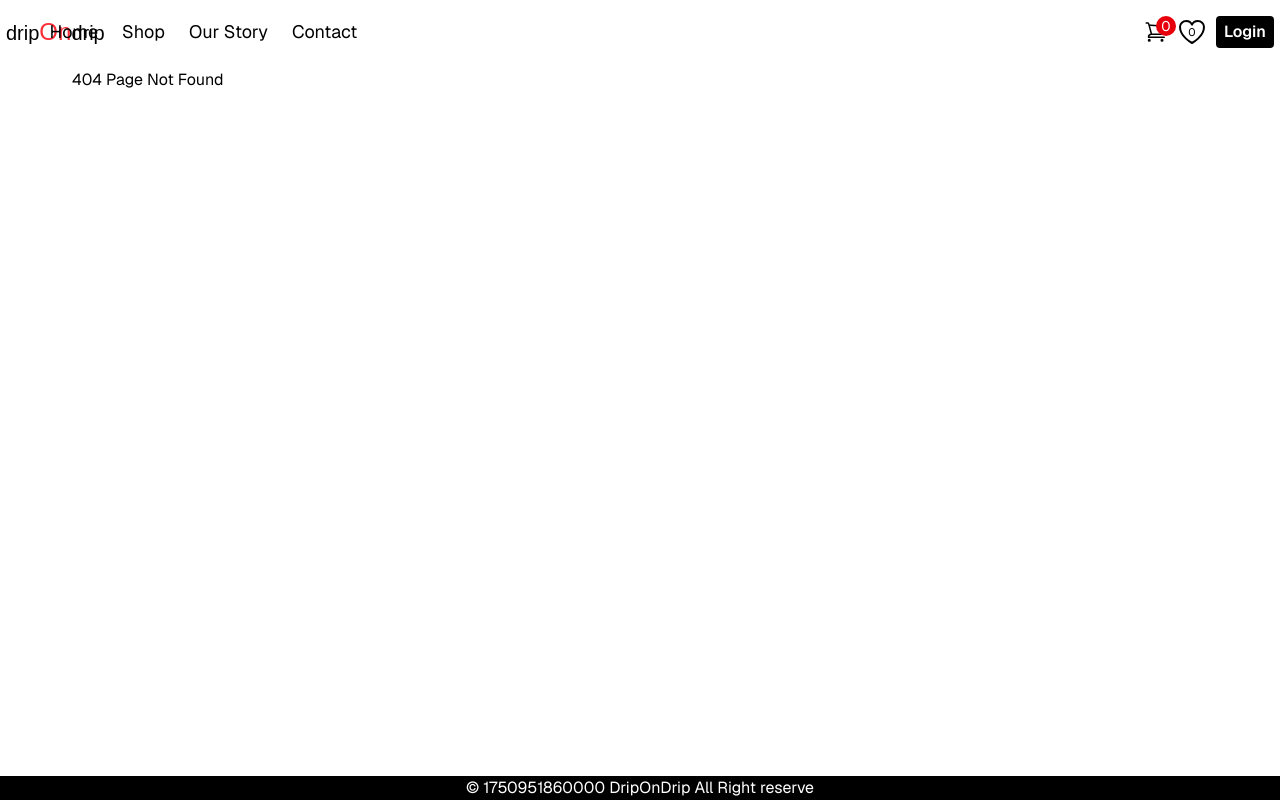
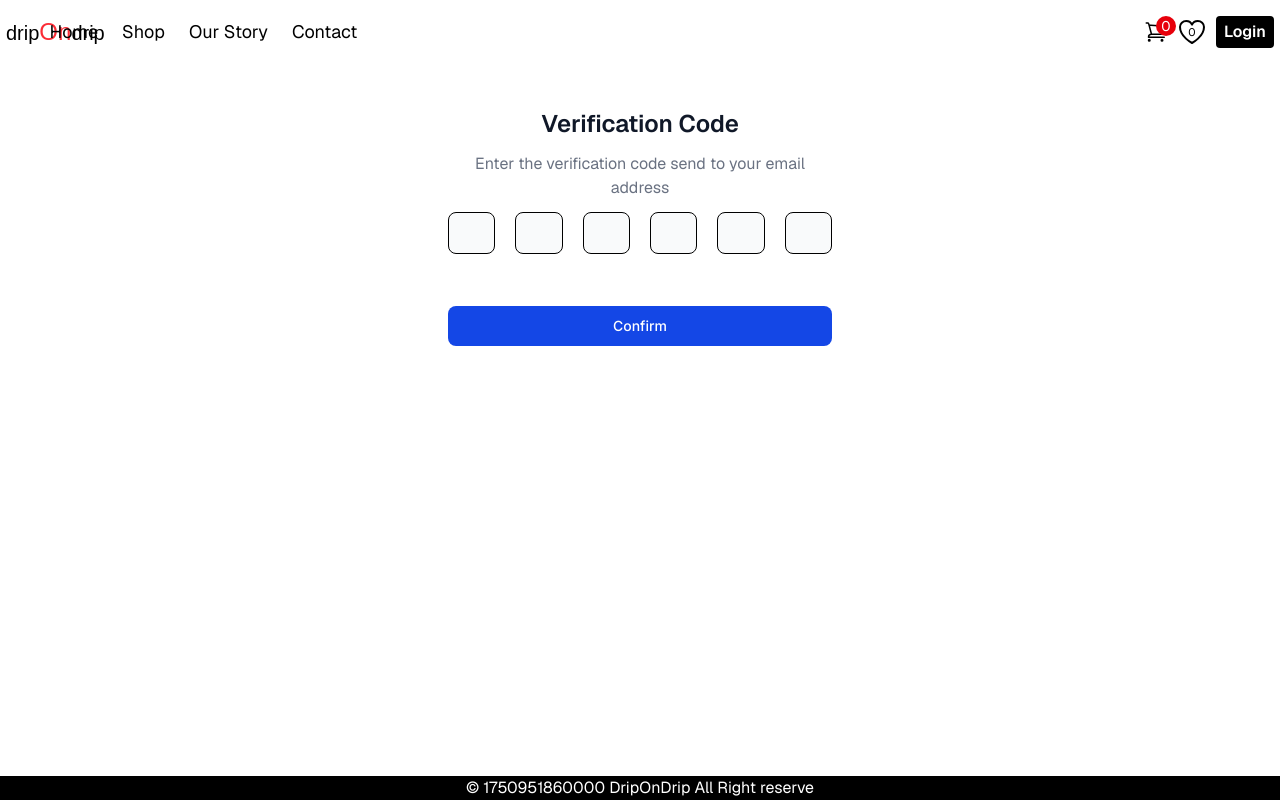
Before and after one commit to Lil-Code30/drip-on-drip_e-com, a React (Vite) app: page /verify-email in a window 1280 px wide. Before the commit this address had no page. Built offline with nearby package versions, Linux system fonts and the light colour scheme; a web font is replaced by a local one.

Commit message:
created the verification code - page

```diff
--- /dev/null
+++ b/src/pages/forms/ConfirmEmail.jsx
@@ -0,0 +1,71 @@
+const ConfirmEmail = () => {
+  return (
+    <form
+      class="max-w-sm mx-auto font-inter  mt-10  flex flex-col gap-y-3"
+      action="#"
+    >
+      <h5 class="text-2xl  text-center font-geist font-semibold text-gray-900">
+        Verification Code
+      </h5>
+      <p className="text-center text-gray-500">
+        Enter the verification code send to your email address
+        <br />
+      </p>
+      <div class="mb-5">
+        <div class="flex gap-x-5">
+          <input
+            type="text"
+            id="verification-code"
+            name="verification-code1"
+            class="bg-gray-50 border border-black text-black text-sm rounded-lg focus:ring-blue-500 focus:border-blue-500 block w-full p-2.5 "
+            required
+          />
+          <input
+            type="text"
+            id="verification-code"
+            name="verification-code2"
+            class="bg-gray-50 border border-black text-black text-sm rounded-lg focus:ring-blue-500 focus:border-blue-500 block w-full p-2.5 "
+            required
+          />
+          <input
+            type="text"
+            id="verification-code"
+            name="verification-code3"
+            class="bg-gray-50 border border-black text-black text-sm rounded-lg focus:ring-blue-500 focus:border-blue-500 block w-full p-2.5 "
+            required
+          />
+          <input
+            type="text"
+            id="verification-code"
+            name="verification-code4"
+            class="bg-gray-50 border border-black text-black text-sm rounded-lg focus:ring-blue-500 focus:border-blue-500 block w-full p-2.5 "
+            required
+          />
+          <input
+            type="text"
+            id="verification-code"
+            name="verification-code5"
+            class="bg-gray-50 border border-black text-black text-sm rounded-lg focus:ring-blue-500 focus:border-blue-500 block w-full p-2.5 "
+            required
+          />
+          <input
+            type="text"
+            id="verification-code"
+            name="verification-code6"
+            class="bg-gray-50 border border-black text-black text-sm rounded-lg focus:ring-blue-500 focus:border-blue-500 block w-full p-2.5 "
+            required
+          />
+        </div>
+      </div>
+
+      <button
+        type="submit"
+        class="w-full text-white bg-blue-700 hover:bg-blue-800 focus:ring-4 focus:outline-none focus:ring-blue-300 font-medium rounded-lg text-sm px-5 py-2.5 mt-5 text-center dark:bg-blue-600 dark:hover:bg-blue-700 dark:focus:ring-blue-800"
+      >
+        Confirm
+      </button>
+    </form>
+  );
+};
+
+export default ConfirmEmail;
--- a/src/routes/AppRoutes.jsx
+++ b/src/routes/AppRoutes.jsx
@@ -10,6 +10,7 @@ import Login from "../pages/forms/Login";
 import SignUp from "../pages/forms/SignUp";
 import ForgotPassword from "../pages/forms/ForgotPassword";
 import ResetPassword from "../pages/forms/ResetPassword";
+import ConfirmEmail from "../pages/forms/ConfirmEmail";
 import Cart from "../pages/Cart";
 import Checkout from "../pages/Checkout";
 import WishList from "../pages/WishList";
@@ -29,6 +30,7 @@ export default function AppRouter() {
           <Route path="/signup" element={<SignUp />} />
           <Route path="/forgot-password" element={<ForgotPassword />} />
           <Route path="/reset-password" element={<ResetPassword />} />
+          <Route path="/verify-email" element={<ConfirmEmail />} />
           <Route path="/cart" element={<Cart />} />
           <Route path="/checkout" element={<Checkout />} />
           <Route path="/wishlist" element={<WishList />} />
```
